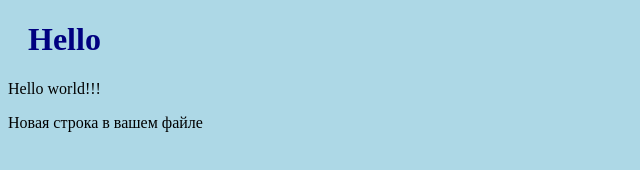
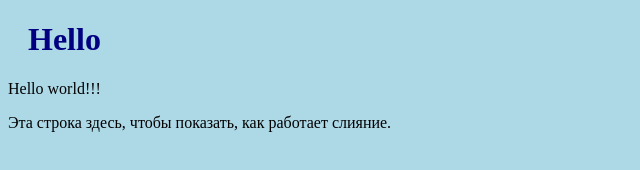
Before and after one commit to ulya1111/doxuya.programmist, a plain HTML site: page index.html in a window 1280 px wide. Shown: the whole page, without its empty margins (0-640 px from the left). Drawn offline with Linux system fonts and the light colour scheme.

Commit message:
обновлен index.html с помощью неотложной помощи

```diff
--- a/index.html
+++ b/index.html
@@ -9,6 +9,6 @@
 <body>
     <h1>Hello</h1>
     <p>Hello world!!!</p>
-    <p>Новая строка в вашем файле</p>
+    <p>Эта строка здесь, чтобы показать, как работает слияние.</p>
 </body>
 </html>
```
